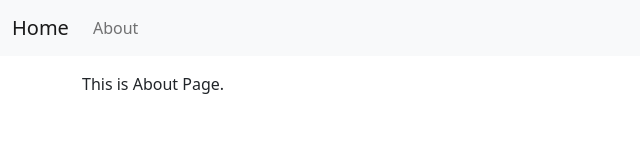
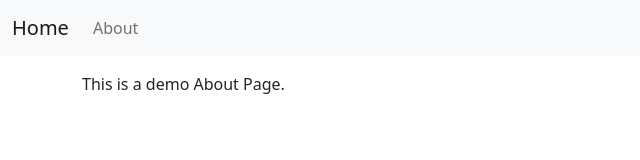
Before and after one commit to Shivam5298/node, a plain HTML site: page about.html in a window 1280 px wide. Shown: the full height of the page, 0-640 px from the left. Drawn offline with nearby package versions, Linux system fonts and the light colour scheme.

Commit message:
Version 1.1

```diff
--- a/about.html
+++ b/about.html
@@ -30,7 +30,7 @@
     </p>
     <div class="container">
         <div>
-            This is About Page.
+            This is a demo About Page.
         </div>
     </div>
     <script src="https://cdn.jsdelivr.net/npm/bootstrap@5.0.2/dist/js/bootstrap.bundle.min.js" integrity="sha384-MrcW6ZMFYlzcLA8Nl+NtUVF0sA7MsXsP1UyJoMp4YLEuNSfAP+JcXn/tWtIaxVXM" crossorigin="anonymous"></script>
```
